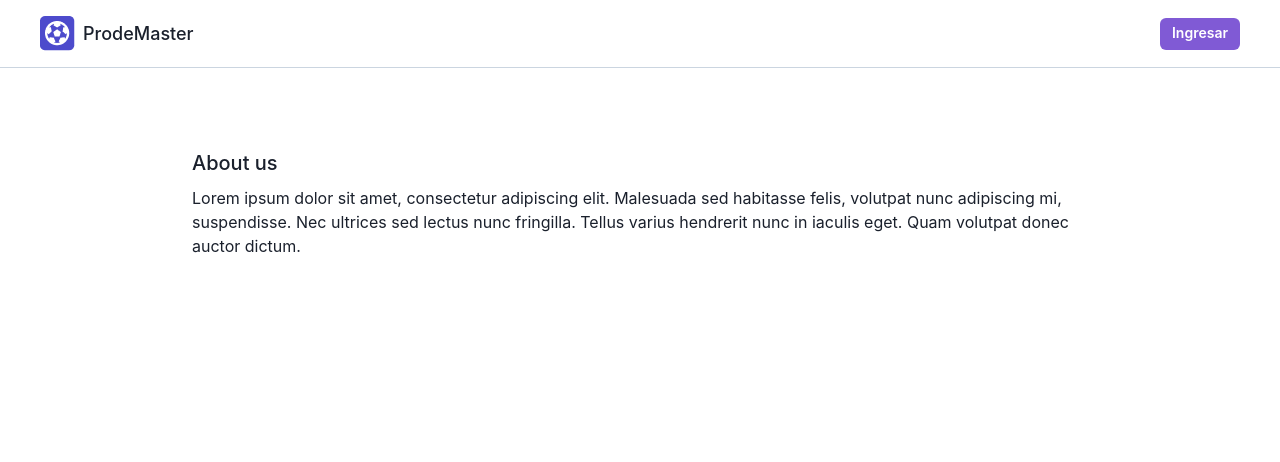
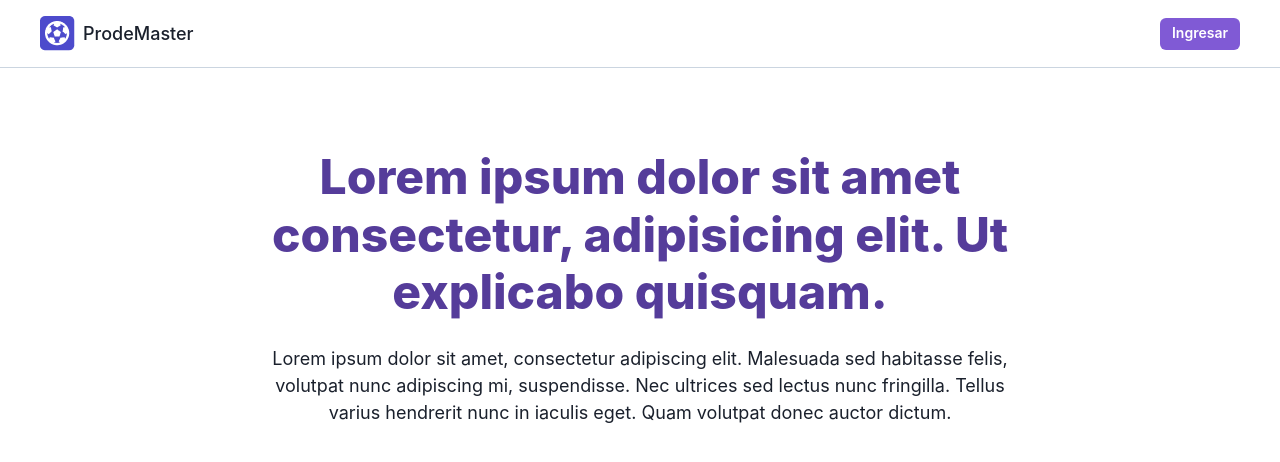
Before and after one commit to matzapata/PG-Henry, a React (Create React App) app in the folder client/: page / in a window 1280 px wide. Shown: the top 462 px of the page. Built offline with nearby package versions, Linux system fonts and the light colour scheme; no server answers.

Commit message:
feat(client/pages/Home.tsx): landing page text and header

```diff
--- a/client/src/pages/Home.tsx
+++ b/client/src/pages/Home.tsx
@@ -1,16 +1,22 @@
 import React from "react";
-import { Box, Text } from "@chakra-ui/react";
+import { Box, Heading, Text } from "@chakra-ui/react";
 import NavBar from "../components/NavBar";
 
 function Home() {
   return (
     <>
       <NavBar />
-      <Box maxWidth="4xl" mx={["4", "auto"]} mt="20">
-        <Text fontSize="xl" fontWeight="medium" mb="2">
-          About us
-        </Text>
-        <Text>
+      <Box maxWidth="3xl" mx={["4", "8", "auto"]} mt="20">
+        <Heading
+          fontSize={["3xl", "5xl"]}
+          fontWeight="800"
+          color="purple.700"
+          textAlign="center"
+        >
+          Lorem ipsum dolor sit amet consectetur, adipisicing elit. Ut explicabo
+          quisquam.
+        </Heading>
+        <Text mt="6" textAlign="center" fontSize="lg">
           Lorem ipsum dolor sit amet, consectetur adipiscing elit. Malesuada sed
           habitasse felis, volutpat nunc adipiscing mi, suspendisse. Nec
           ultrices sed lectus nunc fringilla. Tellus varius hendrerit nunc in
```
